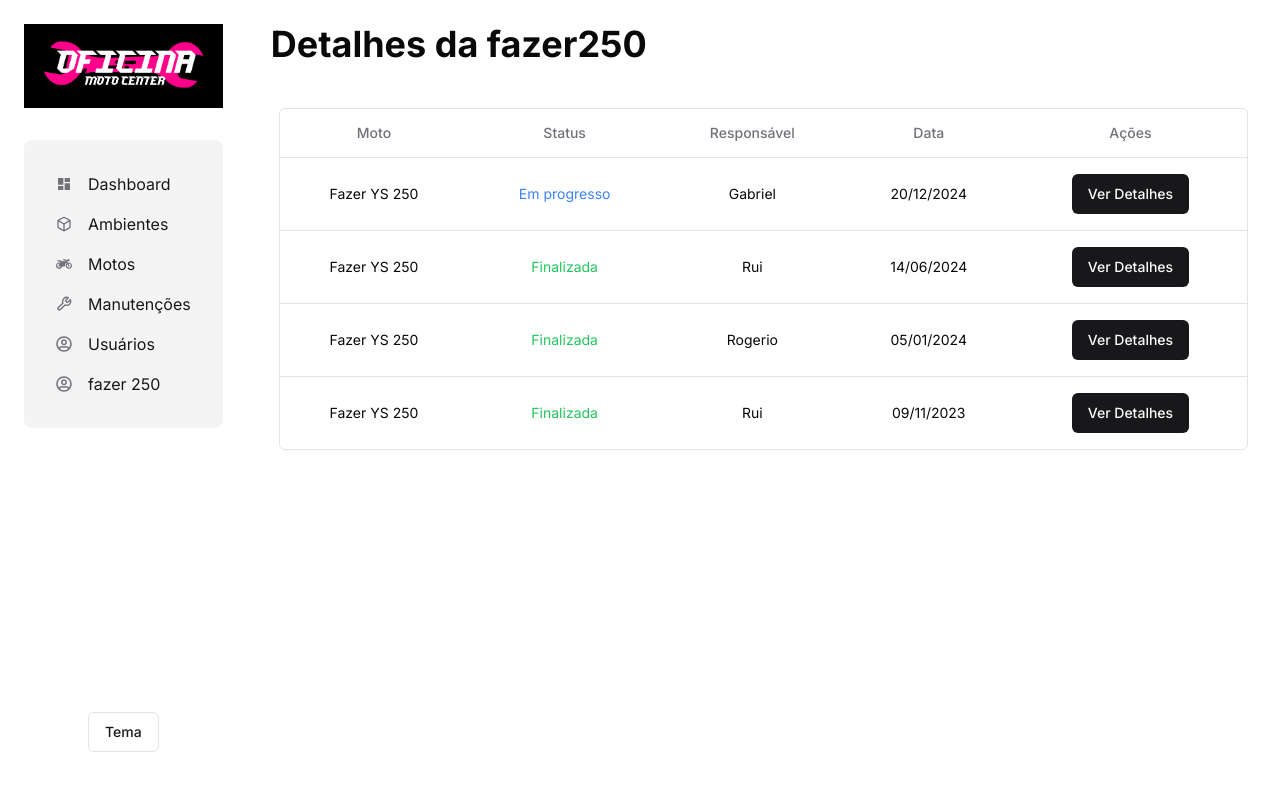
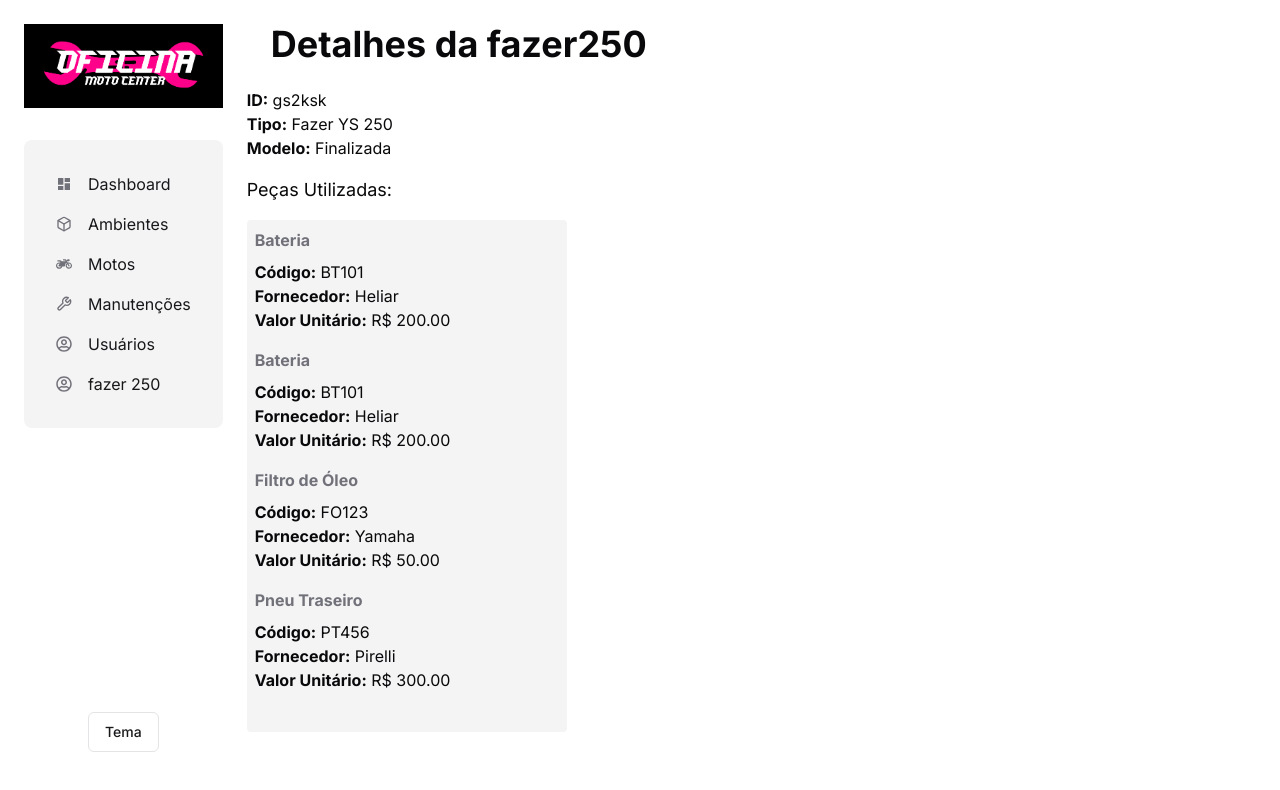
Before and after one commit to GustaOlivr/web-manut-senai, a Next.js app: page /motos/fazer250 in a window 1280 px wide. Shown: the top 790 px of the page. Built offline with nearby package versions, Linux system fonts and the light colour scheme.

Commit message:
feat: add broken PartCard component

```diff
--- a/src/app/motos/[moto_id]/page.tsx
+++ b/src/app/motos/[moto_id]/page.tsx
@@ -6,6 +6,9 @@ import { DataTable } from "@/components/ui/data-table";
 import { Motorcycle } from "../types";
 import { ModalMotorcycleRegister } from "@/components/motorcycle-register";
 import { Maintenance } from "@/app/manutencoes/columns";
+import { MaintenanceDetailCard } from "@/components/maintenance-detail-card";
+
+
 
 interface Props {
   params: { moto_id: string };
@@ -119,15 +122,45 @@ export default function ProfileDetails({ params }: Props) {
           <h1 className="text-4xl font-bold w-full p-6 text-start">
             Detalhes da {moto_id}
           </h1>
-
-          <div className="container mx-auto py-5">
-            <DataTable columns={columns} data={data} />
-            <div className="flex justify-end mt-4">
-                {/* <Button variant={"muted"}>Cadastrar manutenção</Button> */}
-            </div>
-          </div>
-
-
+          <MaintenanceDetailCard maintanence={
+                  {
+                    id: "gs2ksk",
+                    moto: "Fazer YS 250",
+                    prioridade: 3,
+                    status: "Finalizada",
+                    responsavel: "Rui",
+                    data: "09/11/2023",
+                    pecas: [
+                      {
+                        nome: "Bateria",
+                        codigo: "BT101",
+                        fornecedor: "Heliar",
+                        quantidade_estoque: 7,
+                        valor_unitario: 200.0,
+                      },
+                      {
+                        nome: "Bateria",
+                        codigo: "BT101",
+                        fornecedor: "Heliar",
+                        quantidade_estoque: 7,
+                        valor_unitario: 200.0,
+                      },
+                      {
+                        nome: "Filtro de Óleo",
+                        codigo: "FO123",
+                        fornecedor: "Yamaha",
+                        quantidade_estoque: 10,
+                        valor_unitario: 50.0,
+                      },
+                      {
+                        nome: "Pneu Traseiro",
+                        codigo: "PT456",
+                        fornecedor: "Pirelli",
+                        quantidade_estoque: 5,
+                        valor_unitario: 300.0,
+                      },
+                    ]
+                  }}></MaintenanceDetailCard>
         </main>
       </div>
     </div>
--- /dev/null
+++ b/src/components/maintenance-detail-card.tsx
@@ -0,0 +1,40 @@
+import { Maintenance } from "@/app/manutencoes/columns";
+
+type ModalMotorcycleDetailsProps = {
+    maintanence: Maintenance,
+  };
+
+export function MaintenanceDetailCard({maintanence}: ModalMotorcycleDetailsProps) {
+
+
+    return (
+    <div>
+        <div>
+        <p><strong>ID:</strong> {maintanence.id}</p>
+        <p><strong>Tipo:</strong> {maintanence.moto}</p>
+        <p><strong>Modelo:</strong> {maintanence.status}</p>
+      </div>
+      <div>
+        <h3 className="text-lg mt-4 pb-4">Peças Utilizadas:</h3>
+        {maintanence.pecas.length > 0 ? (
+          <ul className="list-disc pb-8 bg-muted w-80 h-max rounded-sm">
+            {maintanence.pecas.map((peca, index) => (
+              <li key={index}>
+                <div>
+                  <div className="p-2">
+                      <p className="text-muted-foreground pb-2"><strong>{peca.nome}</strong></p>
+                      <p><strong>Código:</strong> {peca.codigo}</p>
+                      <p><strong>Fornecedor:</strong> {peca.fornecedor}</p>
+                      <p><strong>Valor Unitário:</strong> R$ {peca.valor_unitario.toFixed(2)}</p>
+                  </div>
+                </div>
+              </li>
+            ))}
+          </ul>
+        ) : (
+          <p>Nenhuma peça utilizada nesta manutenção.</p>
+        )}
+      </div>
+      </div>
+    )
+}
--- /dev/null
+++ b/src/components/part-card.tsx
@@ -0,0 +1,20 @@
+interface PartCardInterface {
+    nome: string;
+    codigo: string;
+    fornecedor: string;
+    valor_unitario: string;
+    qtd_consumida: string;
+    color: string;
+}
+
+
+export function PartCard({nome,codigo,fornecedor,valor_unitario,qtd_consumida}: PartCardInterface){
+    return (
+        <div className={`p-2 flex gap-2 rounded-xl ${color ? color : 'bg-muted'} items-center`}>
+            <div className="flex-1 flex flex-col">
+                <strong className="text-3xl font-bold text-muted-foreground">{qty}</strong>
+                <span className="text-sm text-muted-foreground">{text}</span>
+            </div>
+        </div>
+    )
+}
```
